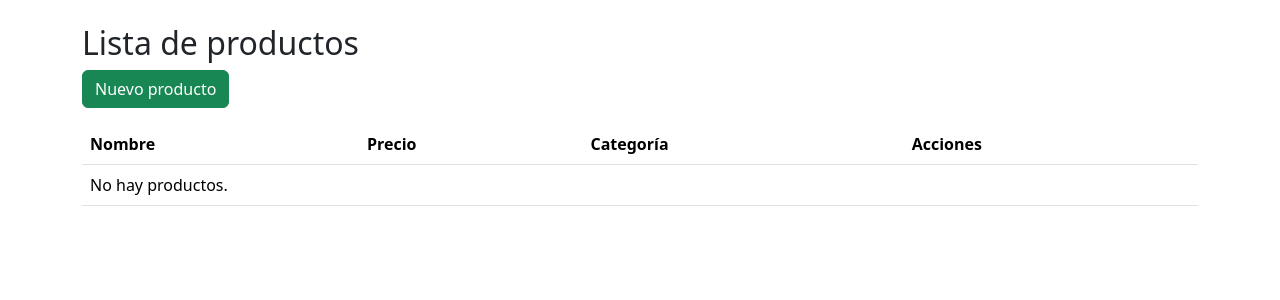
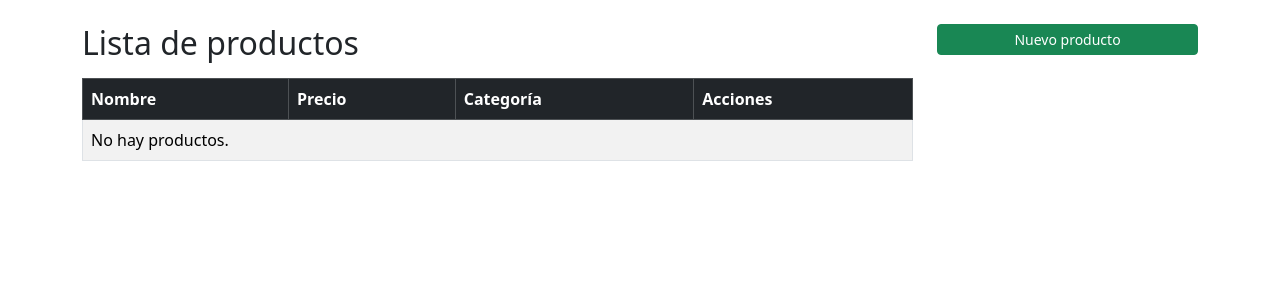
Before and after one commit to pedro-donoso/GestionProductos-django, a Django app: page /productos/ in a window 1280 px wide. Shown: the part 56-356 px from the top of the page. Run offline with Django 5.2, Linux system fonts and the light colour scheme; the visitor is signed in with stand-in values (Sample User, id 1); data that the repository does not hold is empty.

Commit message:
diseño solicitado

```diff
--- a/templates/productos/lista.html
+++ b/templates/productos/lista.html
@@ -3,12 +3,13 @@
 {% block title %}Productos{% endblock %}
 
 {% block content %}
-<h2>Lista de productos</h2>
+<div class="row">
+    <!-- Tabla -->
+    <div class="col-md-9">
+        <h2 class="mb-3">Lista de productos</h2>
 
-<a href="{% url 'crear_producto' %}" class="btn btn-success mb-3">Nuevo producto</a>
-
-<table class="table">
-    <thead>
+        <table class="table table-striped table-bordered">
+            <thead class="table-dark">
                 <tr>
                     <th>Nombre</th>
                     <th>Precio</th>
@@ -23,9 +24,9 @@
                     <td>{{ producto.precio }}</td>
                     <td>{{ producto.categoria.nombre }}</td>
                     <td>
-                <a href="{% url 'detalle_producto' producto.id %}">Ver</a>
-                <a href="{% url 'editar_producto' producto.id %}">Editar</a>
-                <a href="{% url 'eliminar_producto' producto.id %}">Eliminar</a>
+                        <a href="{% url 'detalle_producto' producto.id %}" class="btn btn-info btn-sm">Ver</a>
+                        <a href="{% url 'editar_producto' producto.id %}" class="btn btn-primary btn-sm">Editar</a>
+                        <a href="{% url 'eliminar_producto' producto.id %}" class="btn btn-danger btn-sm">Eliminar</a>
                     </td>
                 </tr>
                 {% empty %}
@@ -35,4 +36,15 @@
                 {% endfor %}
             </tbody>
         </table>
+
+    </div>
+
+    <!-- Columna de botones -->
+    <div class="col-md-3 d-flex flex-column align-items-stretch">
+        <a href="{% url 'crear_producto' %}" class="btn btn-success mb-2 btn-sm">
+            Nuevo producto
+        </a>
+
+    </div>
+</div>
 {% endblock %}
```
Lines whose indentation alone changed are shown as unchanged.
